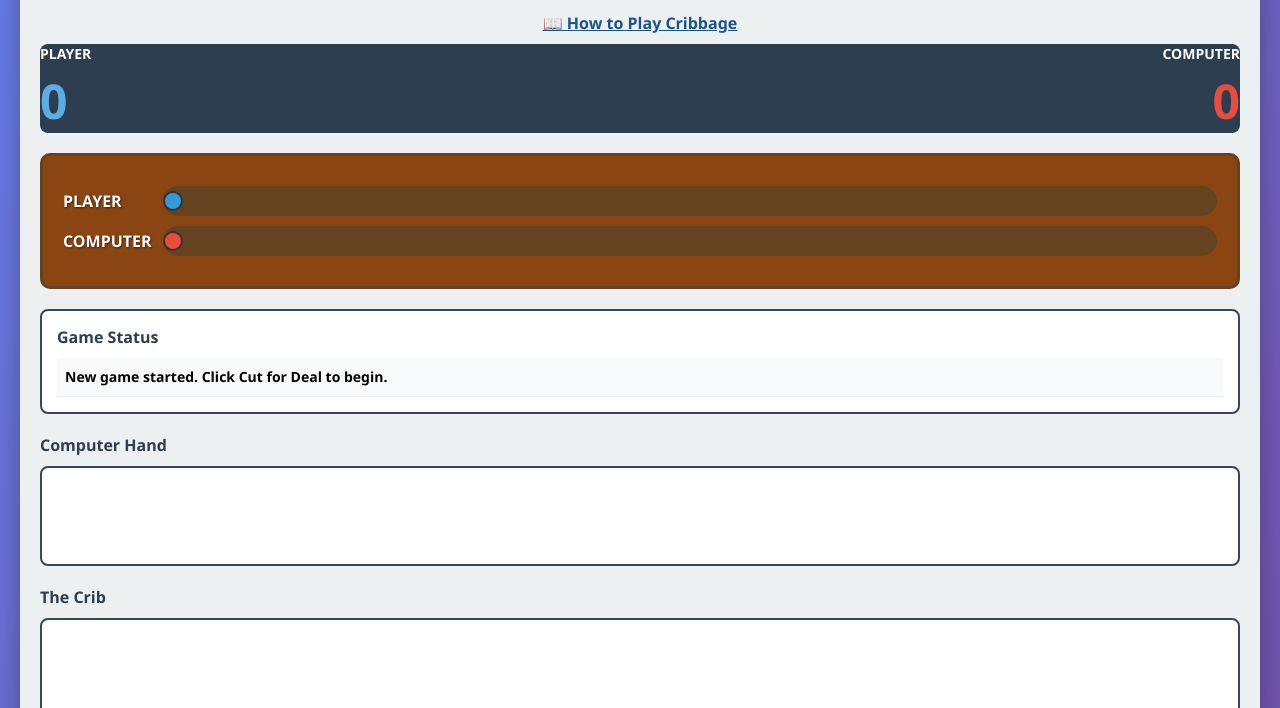
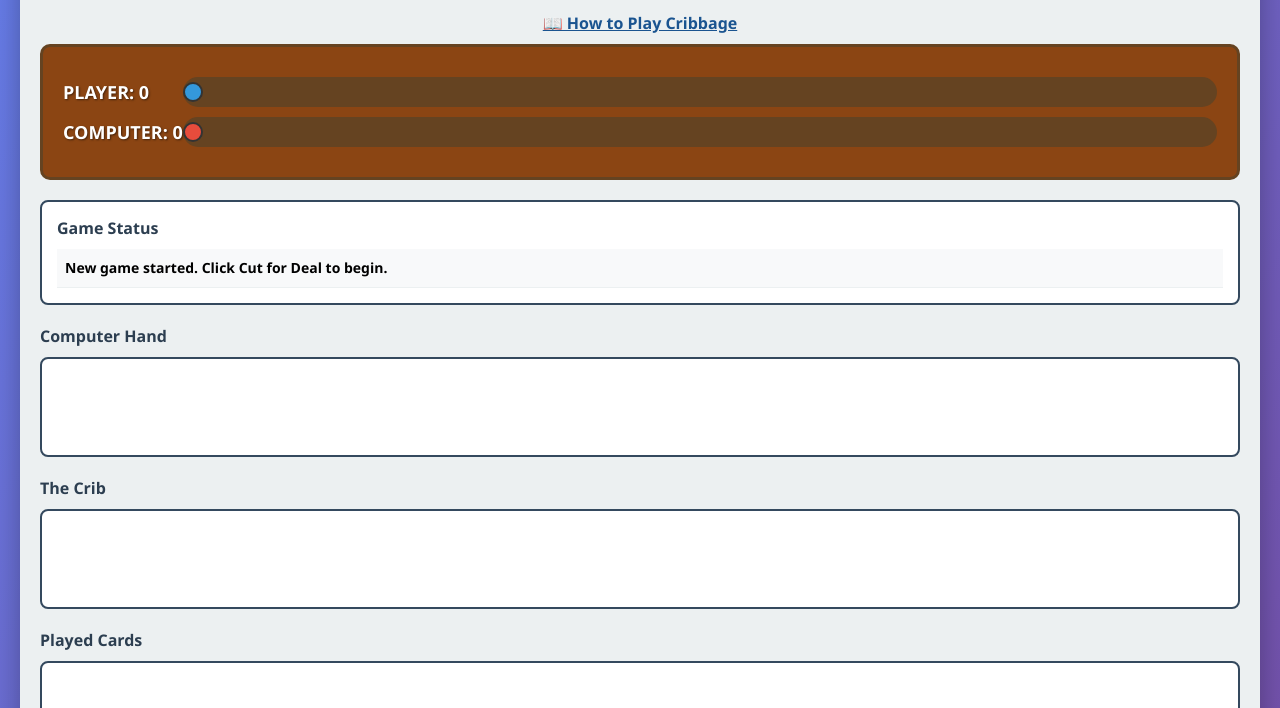
Before and after one commit to kellylford/cribbage, a plain HTML site: page index.html in a window 1280 px wide. Shown: the part 86-794 px from the top of the page. Drawn offline with Linux system fonts and the light colour scheme.

Commit message:
Replace score table with dynamic cribbage board labels showing scores

```diff
--- a/game.js
+++ b/game.js
@@ -590,9 +590,8 @@
 
     initializeElements() {
         this.elements = {
-            playerScore: document.getElementById('playerScore'),
-            computerScore: document.getElementById('computerScore'),
-            playCountDisplay: document.getElementById('playCountDisplay'),
+            playerLabel: document.getElementById('playerLabel'),
+            computerLabel: document.getElementById('computerLabel'),
             playCountDisplay: document.getElementById('playCountDisplay'),
             playerHand: document.getElementById('playerHand'),
             computerHand: document.getElementById('computerHand'),
@@ -821,10 +820,6 @@
     }
 
     updateUI() {
-        // Update scores
-        this.elements.playerScore.textContent = this.game.player.score;
-        this.elements.computerScore.textContent = this.game.computer.score;
-
         // Update play count display in played cards area
         if (this.game.state === 'PLAY' && this.game.currentCount > 0) {
             this.elements.playCountDisplay.textContent = `Count: ${this.game.currentCount}`;
@@ -872,12 +867,20 @@
             const percentage = Math.min((score / 121) * 100, 100);
             peg.style.left = `${percentage}%`;
 
-            // Update ARIA attributes for accessibility
+            // Update ARIA attributes and labels for accessibility
+            const isPlayer = track.id === 'playerTrack';
+            const label = isPlayer ? 'Player' : 'Computer';
+
             track.setAttribute('aria-valuenow', score);
+            track.setAttribute('aria-label', `${label} score: ${score} of 121`);
+
+            // Update visible label
+            const labelElement = isPlayer ? this.elements.playerLabel : this.elements.computerLabel;
+            if (labelElement) {
+                labelElement.textContent = `${label.toUpperCase()}: ${score}`;
+            }
 
             // Announce score changes to screen readers
-            const isPlayer = track.id === 'playerTrack';
-            const label = isPlayer ? 'Player' : 'Computer';
             const announcement = document.getElementById('scoreAnnouncement');
             if (announcement && score > 0) {
                 announcement.textContent = `${label} score: ${score}`;
--- a/index.html
+++ b/index.html
@@ -17,39 +17,15 @@
         </div>
 
         <main id="main-content">
-        <!-- Score Display -->
-        <table class="score-bar" aria-label="Game scores">
-            <thead>
-                <tr>
-                    <th scope="col" class="score-section player">
-                        <span class="label">PLAYER</span>
-                    </th>
-                    <th scope="col" class="score-section computer">
-                        <span class="label">COMPUTER</span>
-                    </th>
-                </tr>
-            </thead>
-            <tbody>
-                <tr>
-                    <td class="score-section player">
-                        <span class="score" id="playerScore">0</span>
-                    </td>
-                    <td class="score-section computer">
-                        <span class="score" id="computerScore">0</span>
-                    </td>
-                </tr>
-            </tbody>
-        </table>
-
         <!-- Cribbage Board -->
         <div class="cribbage-board" role="img" aria-label="Cribbage scoring board">
             <div class="board-row player-row">
-                <span class="board-label">PLAYER</span>
-                <div class="peg-track" id="playerTrack" role="progressbar" aria-label="Player score progress" aria-valuemin="0" aria-valuemax="121" aria-valuenow="0"></div>
+                <span class="board-label" id="playerLabel">PLAYER: 0</span>
+                <div class="peg-track" id="playerTrack" role="progressbar" aria-label="Player score: 0 of 121" aria-valuemin="0" aria-valuemax="121" aria-valuenow="0"></div>
             </div>
             <div class="board-row computer-row">
-                <span class="board-label">COMPUTER</span>
-                <div class="peg-track" id="computerTrack" role="progressbar" aria-label="Computer score progress" aria-valuemin="0" aria-valuemax="121" aria-valuenow="0"></div>
+                <span class="board-label" id="computerLabel">COMPUTER: 0</span>
+                <div class="peg-track" id="computerTrack" role="progressbar" aria-label="Computer score: 0 of 121" aria-valuemin="0" aria-valuemax="121" aria-valuenow="0"></div>
             </div>
             <div id="scoreAnnouncement" class="sr-only" aria-live="polite" aria-atomic="true"></div>
         </div>
--- a/styles.css
+++ b/styles.css
@@ -20,73 +20,6 @@
     box-shadow: 0 10px 30px rgba(0, 0, 0, 0.3);
 }
 
-/* Score Bar */
-.score-bar {
-    width: 100%;
-    background: #2C3E50;
-    padding: 20px;
-    border-radius: 8px;
-    margin-bottom: 20px;
-    border-collapse: collapse;
-}
-
-.score-bar thead tr {
-    display: grid;
-    grid-template-columns: 1fr 1fr;
-    gap: 20px;
-}
-
-.score-bar tbody tr {
-    display: grid;
-    grid-template-columns: 1fr 1fr;
-    gap: 20px;
-}
-
-.score-bar th,
-.score-bar td {
-    border: none;
-    padding: 0;
-}
-
-.score-section {
-    text-align: center;
-}
-
-.score-section.player {
-    text-align: left;
-}
-
-.score-section.computer {
-    text-align: right;
-}
-
-.score-section .label {
-    display: block;
-    color: #ffffff;
-    font-size: 14px;
-    font-weight: bold;
-    margin-bottom: 5px;
-}
-
-.score-section .score {
-    display: block;
-    font-size: 48px;
-    font-weight: bold;
-}
-
-.score-section.player .score {
-    color: #5dade2;
-}
-
-.score-section.count .score {
-    color: #ff6b6b;
-    font-size: 36px;
-}
-
-.score-section.computer .score {
-    color: #e74c3c;
-}
-
 /* Cribbage Board */
 .cribbage-board {
     background: #8B4513;
@@ -105,8 +38,8 @@
 .board-label {
     font-weight: bold;
     color: #ffffff;
-    min-width: 100px;
-    font-size: 16px;
+    min-width: 120px;
+    font-size: 18px;
     text-shadow: 1px 1px 2px rgba(0, 0, 0, 0.5);
 }
 
@@ -405,29 +338,6 @@
         margin-bottom: 8px !important;
     }
 
-    .score-bar {
-        padding: 10px;
-        margin-bottom: 10px;
-    }
-
-    .score-bar thead tr,
-    .score-bar tbody tr {
-        grid-template-columns: 1fr;
-        gap: 5px;
-    }
-
-    .score-section {
-        text-align: center !important;
-    }
-
-    .score-section .score {
-        font-size: 32px !important;
-    }
-
-    .score-section.count .score {
-        font-size: 24px !important;
-    }
-
     .cribbage-board {
         padding: 10px;
         margin-bottom: 10px;
@@ -435,6 +345,11 @@
 
     .board-row {
         margin: 5px 0;
+    }
+
+    .board-label {
+        min-width: 90px;
+        font-size: 14px;
     }
 
     .peg-track {
```
